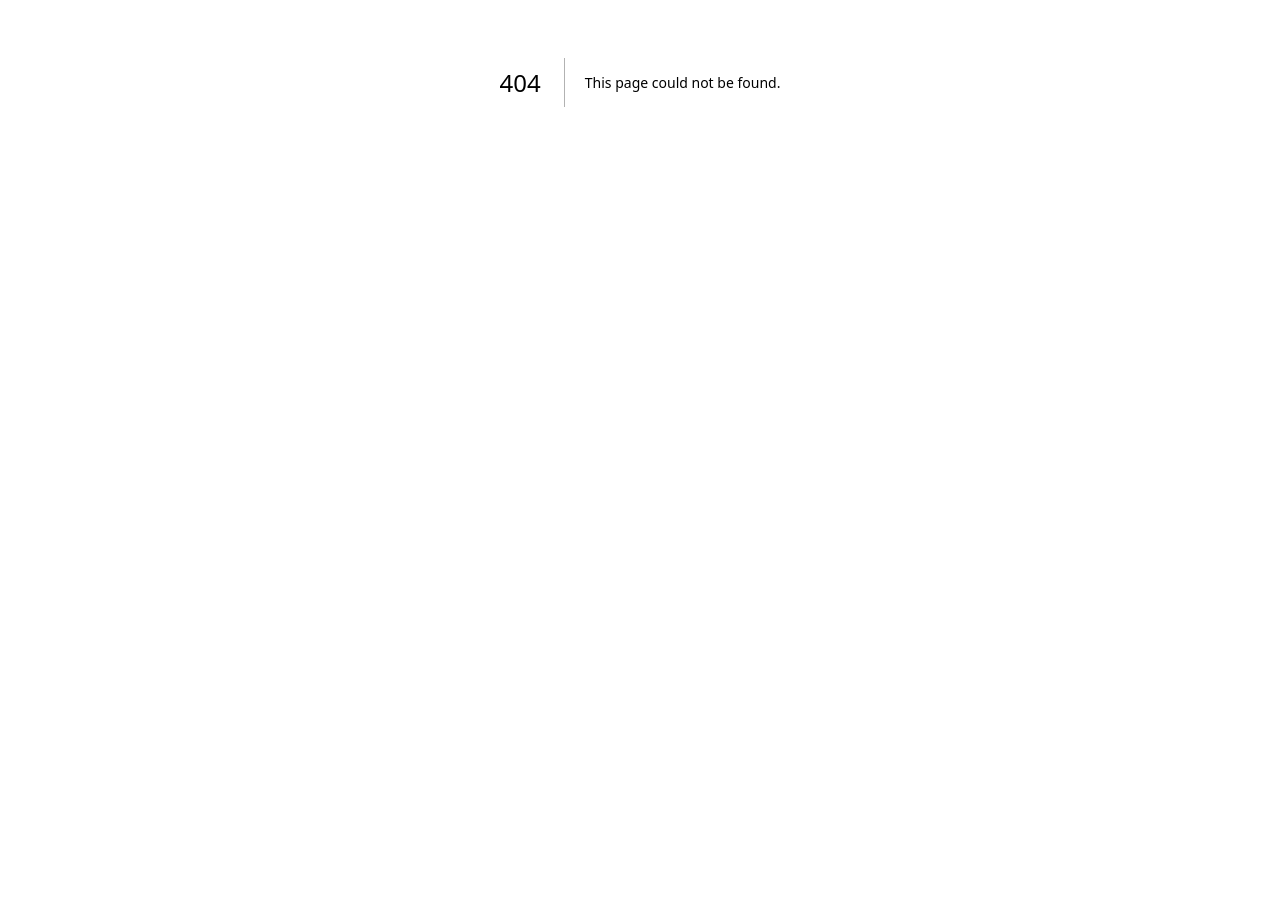
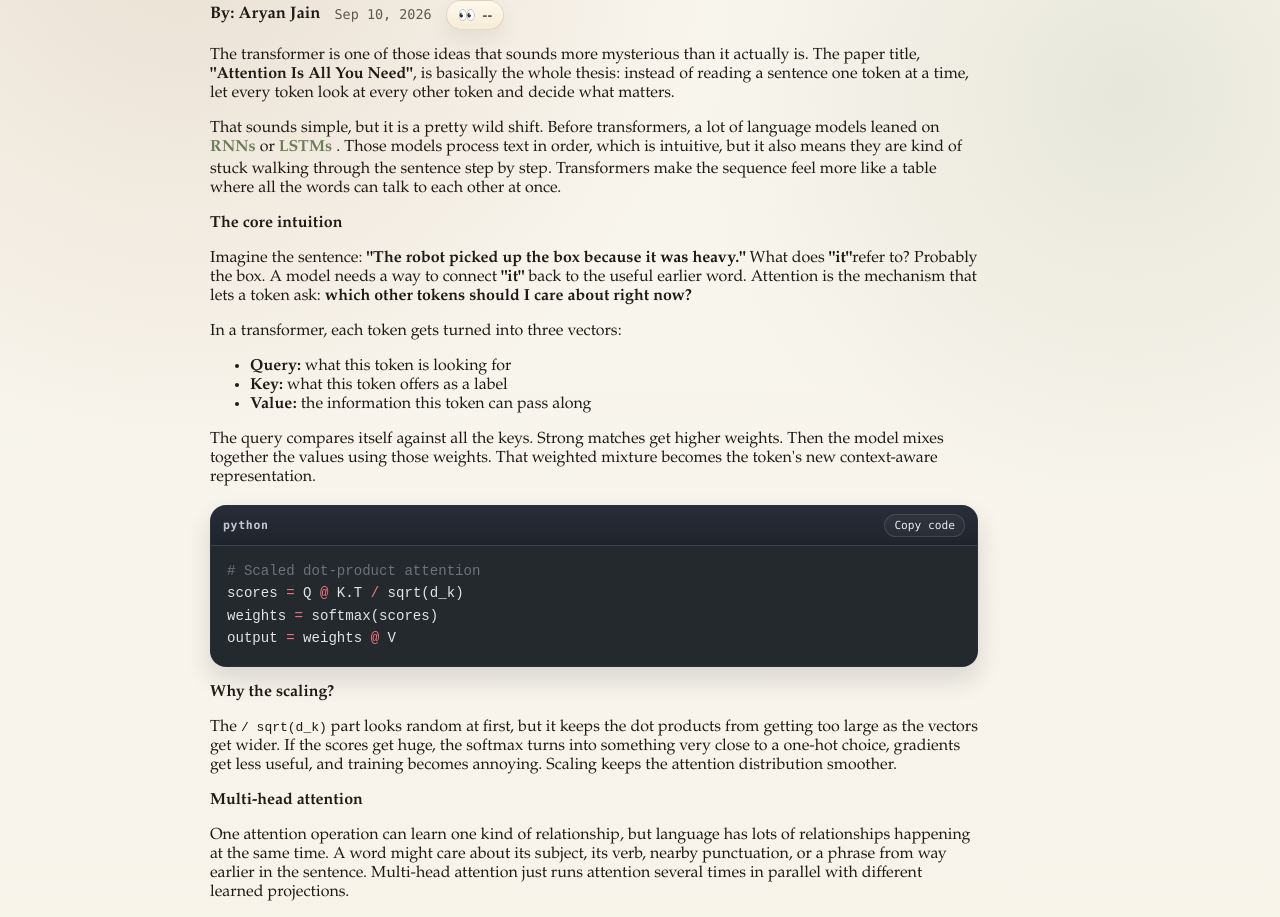
Before and after one commit to aryanj112/portfolio, a Next.js app: page /blog/breaking-down-attention-is-all-you-need-and-the-transformer in a window 1280 px wide. Before the commit this address had no page. Shown: the part 318-1235 px from the top of the page. Before the commit the page ends 800 px from the top, so only its background shows below. Built offline with nearby package versions, Linux system fonts and the light colour scheme.

Commit message:
Add transformer attention blog post

```diff
--- /dev/null
+++ b/app/blog/breaking-down-attention-is-all-you-need-and-the-transformer/page.tsx
@@ -0,0 +1,158 @@
+import type { Metadata } from "next";
+import { BlogInlineRevealTerm } from "../../blog-inline-reveal-term";
+import { BlogViewCount } from "../../blog-view-count";
+import { CodeBlock } from "../../code-block";
+import { SiteShell } from "../../components";
+import { PStrong } from "../../blog-strong-heading";
+
+export const metadata: Metadata = {
+  title: 'Breaking down "Attention Is All You Need" and the Transformer',
+};
+
+export default function AttentionIsAllYouNeedPage() {
+  return (
+    <SiteShell>
+      <section className="blogPostShell">
+        <h1>
+          Breaking down &quot;Attention Is All You Need&quot;
+          <br />
+          and the Transformer
+        </h1>
+        <div className="blogPostMetaRow">
+          <p className="blogByline">By: Aryan Jain</p>
+          <span className="blogPostDateReveal" tabIndex={0}>
+            <span className="blogPostDate">Sep 10, 2026</span>
+            <span className="blogPostDateHover">Last updated: Sep 10, 2026</span>
+          </span>
+          <BlogViewCount slug="breaking-down-attention-is-all-you-need-and-the-transformer" />
+        </div>
+
+        <p>
+          The transformer is one of those ideas that sounds more mysterious than it actually is. The paper title,{" "}
+          <strong>&quot;Attention Is All You Need&quot;</strong>, is basically the whole thesis: instead of reading a sentence one token at a
+          time, let every token look at every other token and decide what matters.
+        </p>
+
+        <p>
+          That sounds simple, but it is a pretty wild shift. Before transformers, a lot of language models leaned on
+          <BlogInlineRevealTerm term="RNNs" reveal="recurrent neural networks" /> or
+          <BlogInlineRevealTerm term="LSTMs" reveal="long short-term memory networks" />. Those models process text in order, which is intuitive, but
+          it also means they are kind of stuck walking through the sentence step by step. Transformers make the sequence feel more like a
+          table where all the words can talk to each other at once.
+        </p>
+
+        <PStrong>The core intuition</PStrong>
+
+        <p>
+          Imagine the sentence: <strong>&quot;The robot picked up the box because it was heavy.&quot;</strong> What does <strong>&quot;it&quot;</strong>
+          refer to? Probably the box. A model needs a way to connect <strong>&quot;it&quot;</strong> back to the useful earlier word. Attention is
+          the mechanism that lets a token ask: <strong>which other tokens should I care about right now?</strong>
+        </p>
+
+        <p>
+          In a transformer, each token gets turned into three vectors:
+        </p>
+
+        <ul>
+          <li><strong>Query:</strong> what this token is looking for</li>
+          <li><strong>Key:</strong> what this token offers as a label</li>
+          <li><strong>Value:</strong> the information this token can pass along</li>
+        </ul>
+
+        <p>
+          The query compares itself against all the keys. Strong matches get higher weights. Then the model mixes together the values
+          using those weights. That weighted mixture becomes the token&apos;s new context-aware representation.
+        </p>
+
+        <CodeBlock
+          language="python"
+          code={`# Scaled dot-product attention
+scores = Q @ K.T / sqrt(d_k)
+weights = softmax(scores)
+output = weights @ V`}
+        />
+
+        <PStrong>Why the scaling?</PStrong>
+
+        <p>
+          The <code>/ sqrt(d_k)</code> part looks random at first, but it keeps the dot products from getting too large as the vectors get
+          wider. If the scores get huge, the softmax turns into something very close to a one-hot choice, gradients get less useful, and
+          training becomes annoying. Scaling keeps the attention distribution smoother.
+        </p>
+
+        <PStrong>Multi-head attention</PStrong>
+
+        <p>
+          One attention operation can learn one kind of relationship, but language has lots of relationships happening at the same time.
+          A word might care about its subject, its verb, nearby punctuation, or a phrase from way earlier in the sentence. Multi-head
+          attention just runs attention several times in parallel with different learned projections.
+        </p>
+
+        <p>
+          I like thinking of each head as a different lens. One head might become good at local grammar, another might track references,
+          and another might capture long-range dependencies. The model does not get told to do that explicitly; it discovers useful
+          patterns because they help reduce the training loss.
+        </p>
+
+        <CodeBlock
+          language="python"
+          code={`head_1 = attention(Q1, K1, V1)
+head_2 = attention(Q2, K2, V2)
+head_3 = attention(Q3, K3, V3)
+
+combined = linear(concat([head_1, head_2, head_3]))`}
+        />
+
+        <PStrong>But order still matters</PStrong>
+
+        <p>
+          There is one funny problem: attention by itself does not know word order. If every token can look at every other token, the model
+          needs some extra signal that says token 3 came before token 4. That is what positional encoding is for.
+        </p>
+
+        <p>
+          The original transformer paper used sine and cosine waves at different frequencies. The exact math is less important than the
+          purpose: add a position-specific pattern to each token embedding so the model can reason about order and distance.
+        </p>
+
+        <PStrong>The encoder-decoder shape</PStrong>
+
+        <p>
+          The original transformer was built for translation, so it had two big halves:
+        </p>
+
+        <ul>
+          <li><strong>Encoder:</strong> reads the input sentence and builds rich contextual representations</li>
+          <li><strong>Decoder:</strong> generates the output sentence one token at a time while looking back at the encoder</li>
+        </ul>
+
+        <p>
+          Each encoder block has self-attention followed by a feed-forward network. Each decoder block has masked self-attention, cross-attention
+          over the encoder output, and then a feed-forward network. The masking part matters because, during generation, the model should not
+          peek at future tokens.
+        </p>
+
+        <PStrong>Why this paper changed everything</PStrong>
+
+        <p>
+          The transformer was not just more accurate; it was easier to scale. Since tokens can be processed in parallel during training, the
+          architecture plays really nicely with GPUs. That parallelism is a big reason transformer-based models kept getting larger and better.
+        </p>
+
+        <p>
+          The bigger idea is that attention gives the model a flexible routing system. Instead of forcing information to squeeze through a
+          left-to-right hidden state, the model can directly connect relevant pieces of context. That one design choice is the seed for a ton
+          of modern AI: translation models, BERT-style encoders, GPT-style decoders, vision transformers, multimodal models, and more.
+        </p>
+
+        <PStrong>The short version</PStrong>
+
+        <p>
+          A transformer turns tokens into vectors, lets them attend to each other, adds position information, passes the result through
+          feed-forward layers, and stacks that process many times. The magic is not one mysterious equation. It is the combination of
+          <strong> parallelism</strong>, <strong>context mixing</strong>, and <strong>scale</strong>.
+        </p>
+      </section>
+    </SiteShell>
+  );
+}
```
Also changed, not shown: app/blog/page.tsx (+14 -0 lines).
